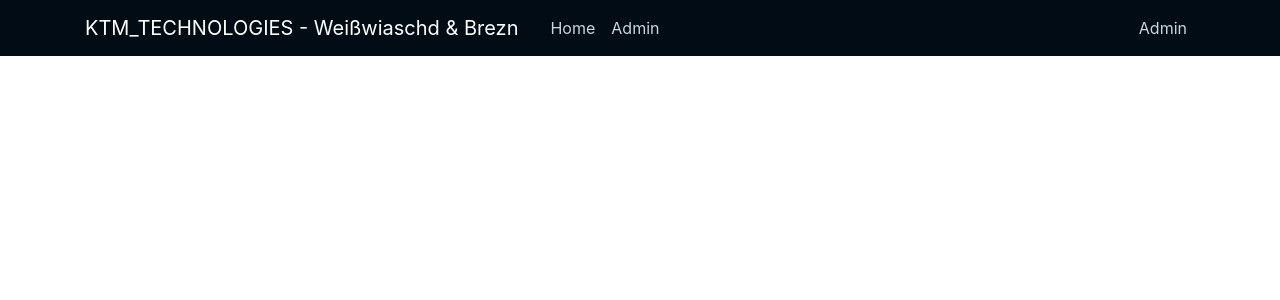
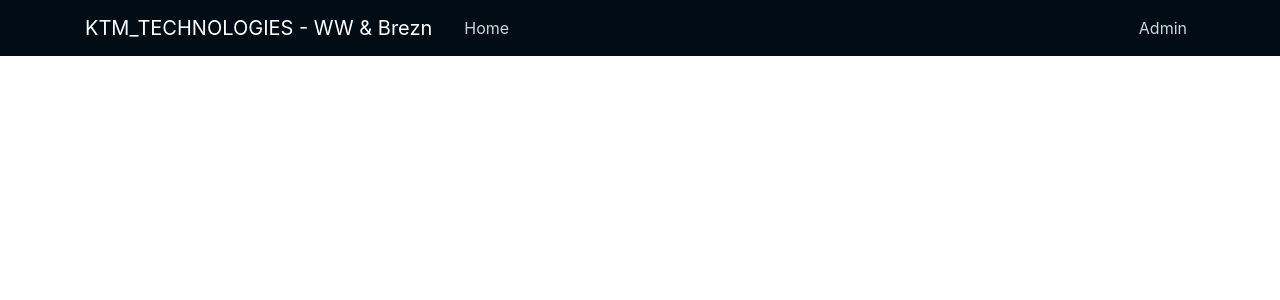
Before and after one commit to In7u5/WW-Clone, a Django app: page / in a window 1280 px wide. Shown: the top 300 px of the page. Run offline with Django 3.2, Linux system fonts and the light colour scheme; data that the repository does not hold is empty; some libraries are stand-ins or nearby versions.

Commit message:
Update base.html

```diff
--- a/wwlist/templates/wwlist/base.html
+++ b/wwlist/templates/wwlist/base.html
@@ -22,14 +22,13 @@
   <header class="site-header">
       <nav class="navbar navbar-expand-md navbar-dark bg-steel fixed-top">
         <div class="container">
-          <a class="navbar-brand mr-4" href="{% url 'overview' %}">KTM_TECHNOLOGIES - Weißwiaschd & Brezn</a>
+          <a class="navbar-brand mr-4" href="{% url 'overview' %}">KTM_TECHNOLOGIES - WW & Brezn</a>
           <button class="navbar-toggler" type="button" data-toggle="collapse" data-target="#navbarToggle" aria-controls="navbarToggle" aria-expanded="false" aria-label="Toggle navigation">
           <span class="navbar-toggler-icon"></span>
           </button>
           <div class="collapse navbar-collapse" id="navbarToggle">
             <div class="navbar-nav mr-auto">
               <a class="nav-item nav-link" href="{% url 'overview' %}">Home</a>
-              <a class="nav-item nav-link" href="{% url 'admin:index' %}">Admin</a>
             </div>
 
             <!-- Navbar Right Side -->
```
